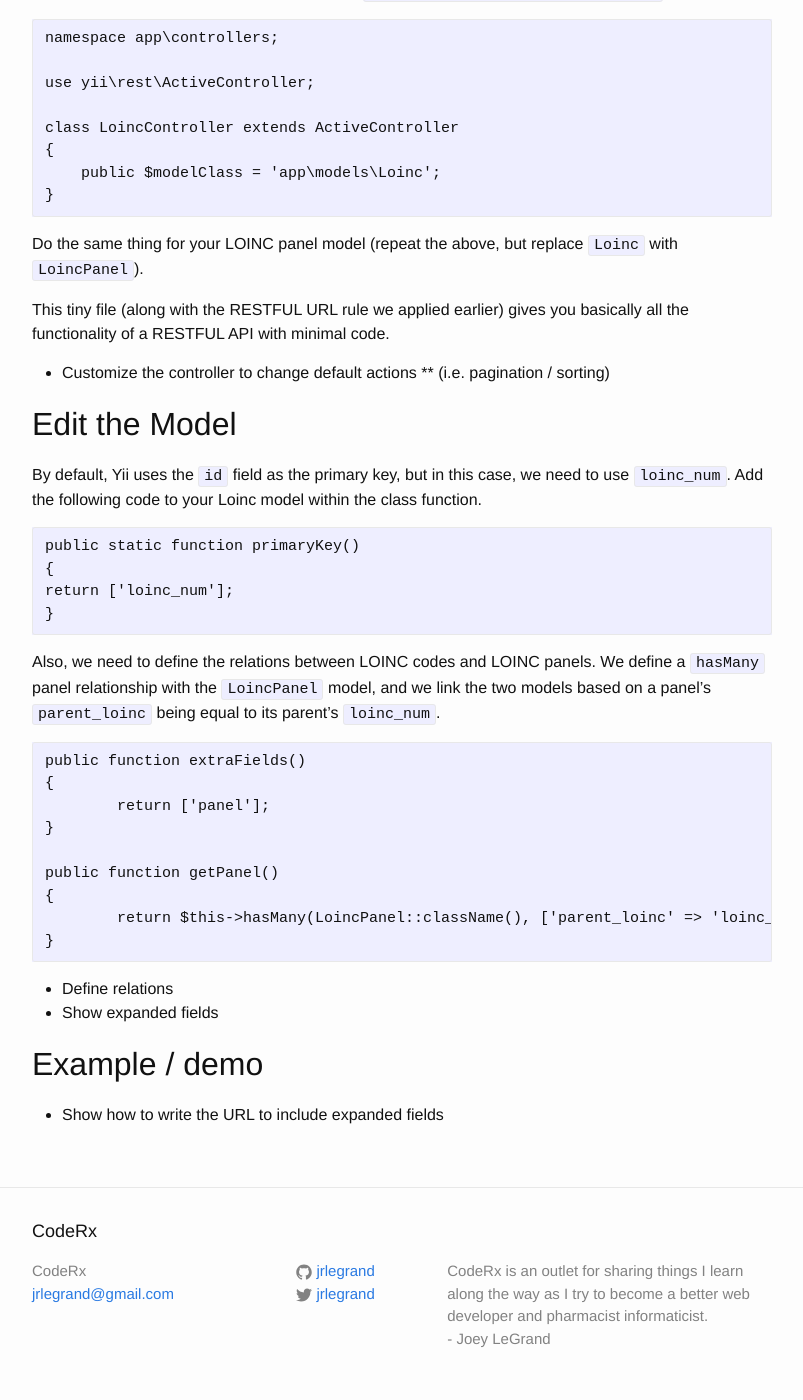
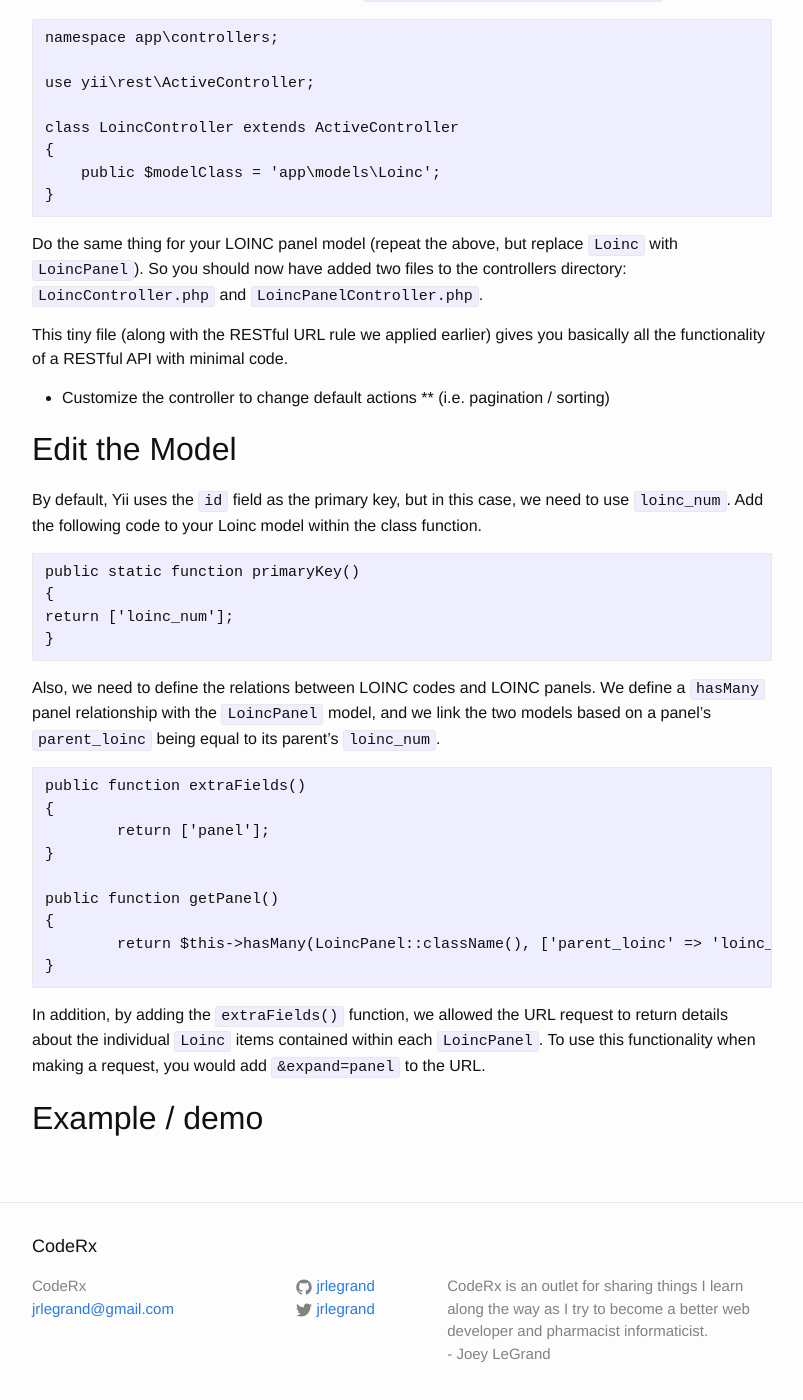
Before and after one commit to jrlegrand/jrlegrand.github.io, a Jekyll site: the page built from _posts/2016-02-15-restful-api-yii.markdown, in a window 1280 px wide and 1400 px high, scrolled down 2463 px. Shown: the whole window, without its empty margins (238-1041 px from the left). Built offline with Jekyll 4.4.1, drawn with Linux system fonts in a browser that asks for light colours; some of the changed text lies outside the part shown.

Commit message:
Update 2016-02-15-restful-api-yii.markdown

```diff
--- a/_posts/2016-02-15-restful-api-yii.markdown
+++ b/_posts/2016-02-15-restful-api-yii.markdown
@@ -56,7 +56,7 @@ By default, Yii shows ugly URLs.  We need to make them prettier by opening up `/
 	 ],
 	]
 
-Not only did we make the URLs pretty, but we also added a rule that for the `loinc` and `loinc-panel` controllers, we should use a RESTFUL URL class.  I will go into how this is useful as we go on.
+Not only did we make the URLs pretty, but we also added a rule that for the `loinc` and `loinc-panel` controllers, we should use a RESTful URL class.  I will go into how this is useful as we go on.
 
 ## Create a relational database structure
 
@@ -101,9 +101,9 @@ Type the following into Notepad and save it as `/controllers/LoincController.php
 	    public $modelClass = 'app\models\Loinc';
 	}
 
-Do the same thing for your LOINC panel model (repeat the above, but replace `Loinc` with `LoincPanel`).
+Do the same thing for your LOINC panel model (repeat the above, but replace `Loinc` with `LoincPanel`).	So you should now have added two files to the controllers directory: `LoincController.php` and `LoincPanelController.php`.
 
-This tiny file (along with the RESTFUL URL rule we applied earlier) gives you basically all the functionality of a RESTFUL API with minimal code.
+This tiny file (along with the RESTful URL rule we applied earlier) gives you basically all the functionality of a RESTful API with minimal code.
 
 * Customize the controller to change default actions
 ** (i.e. pagination / sorting)
@@ -129,10 +129,8 @@ Also, we need to define the relations between LOINC codes and LOINC panels.  We
 		return $this->hasMany(LoincPanel::className(), ['parent_loinc' => 'loinc_num']);
 	}
 
-
-
-* Define relations
-* Show expanded fields
+In addition, by adding the `extraFields()` function, we allowed the URL request to return details about the individual `Loinc` items contained within each `LoincPanel`.  To use this functionality when making a request, you would add `&expand=panel` to the URL.
 
 ## Example / demo
-* Show how to write the URL to include expanded fields
+
+[yii download]: http://www.yiiframework.com/download/ (Yii download page)
```
Also changed, not shown: other parts of _posts/2016-02-15-restful-api-yii.markdown (+1 -1 lines).
